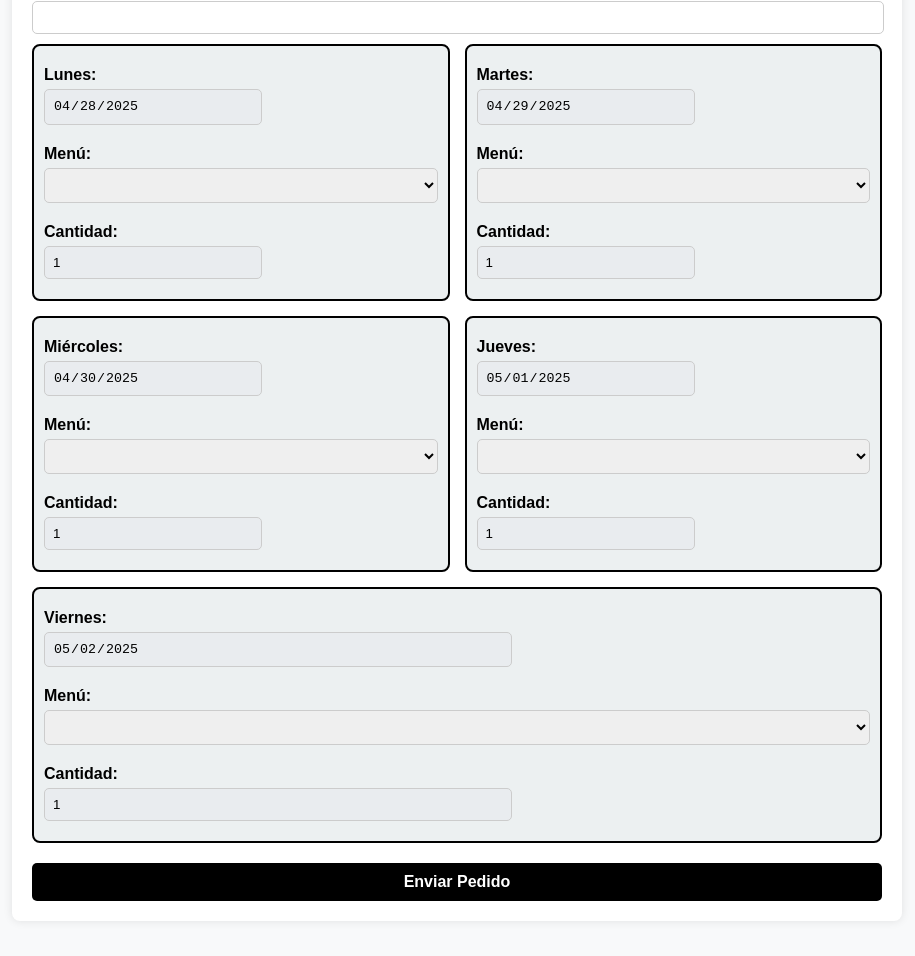
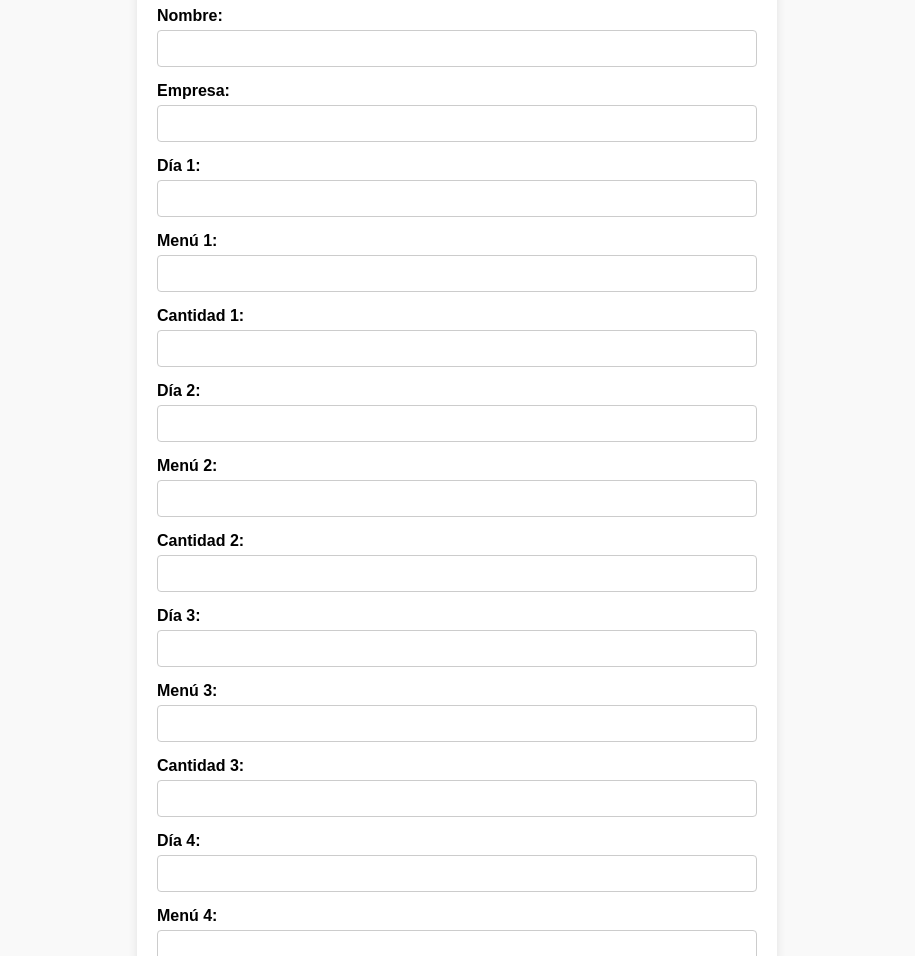
Before and after one commit to maxiosta10/EatViandas, a plain HTML site: page index.html in a window 1280 px wide. Shown: the part 263-1219 px from the top of the page, without its empty margins (183-1098 px from the left). Drawn offline with Linux system fonts and the light colour scheme.

Commit message:
Update index.html

```diff
--- a/index.html
+++ b/index.html
@@ -1,196 +1,242 @@
 <!DOCTYPE html>
 <html lang="es">
 <head>
-  <meta charset="UTF-8" />
-  <meta name="viewport" content="width=device-width, initial-scale=1.0"/>
-  <title>Eat Viandas - Pedido</title>
+  <meta charset="UTF-8">
+  <meta name="viewport" content="width=device-width, initial-scale=1.0">
+  <title>Formulario de Pedido</title>
   <style>
     body {
       font-family: Arial, sans-serif;
-      background-color: #f8f9fa;
-      text-align: center;
+      margin: 0;
       padding: 20px;
+      background-color: #f9f9f9;
     }
-    .logo img {
-      width: 200px;
-      margin-bottom: 20px;
-    }
-    .form-container {
+
+    .container {
+      max-width: 600px;
+      margin: auto;
       background: white;
       padding: 20px;
       border-radius: 8px;
-      box-shadow: 0 0 10px rgba(0, 0, 0, 0.1);
-      max-width: 850px;
-      margin: 0 auto;
+      box-shadow: 0 0 10px rgba(0,0,0,0.1);
     }
+
+    img.logo {
+      display: block;
+      margin: 0 auto 20px auto;
+      max-width: 200px;
+      height: auto;
+    }
+
+    h1 {
+      text-align: center;
+      color: #333;
+    }
+
+    .form-group {
+      margin-bottom: 15px;
+    }
+
     label {
       display: block;
-      text-align: left;
+      margin-bottom: 5px;
       font-weight: bold;
-      margin: 10px 0 5px;
     }
-    select, input {
-      width: calc(100% - 16px);
-      padding: 8px;
-      margin-bottom: 10px;
+
+    input, select {
+      width: 100%;
+      padding: 10px;
       border: 1px solid #ccc;
-      border-radius: 5px;
+      border-radius: 4px;
+      box-sizing: border-box;
     }
-    input[readonly] {
-      background-color: #e9ecef;
-      cursor: not-allowed;
-    }
-    .grid-container {
-      display: grid;
-      grid-template-columns: repeat(2, 1fr);
-      gap: 15px;
-    }
-    .day-block {
-      background: #ecf0f1;
-      padding: 10px;
-      border-radius: 8px;
-      text-align: left;
-      border: 2px solid black;
-    }
-    .day-block label, .day-block select, .day-block input {
-      width: 100%;
-    }
-    .full-width {
-      grid-column: span 2;
-    }
+
     button {
-      background-color: black;
+      background-color: #28a745;
       color: white;
-      padding: 10px;
+      padding: 12px;
       border: none;
-      border-radius: 5px;
+      border-radius: 4px;
       width: 100%;
       font-size: 16px;
       cursor: pointer;
+      position: relative;
+    }
+
+    button:disabled {
+      background-color: #94d3a2;
+      cursor: not-allowed;
+    }
+
+    .spinner {
+      display: none;
+      width: 20px;
+      height: 20px;
+      border: 3px solid #fff;
+      border-top: 3px solid #28a745;
+      border-radius: 50%;
+      animation: spin 1s linear infinite;
+      position: absolute;
+      top: 50%;
+      right: 20px;
+      transform: translateY(-50%);
+    }
+
+    @keyframes spin {
+      0% { transform: translateY(-50%) rotate(0deg); }
+      100% { transform: translateY(-50%) rotate(360deg); }
+    }
+
+    .message {
       margin-top: 20px;
-      font-weight: bold;
-    }
-    button:hover {
-      background-color: #219150;
+      text-align: center;
+      font-size: 18px;
     }
   </style>
 </head>
+
 <body>
-  <div class="logo">
-    <img src="https://github.com/maxiosta10/EatViandas/blob/main/logo.png?raw=true" alt="Logo Eat Viandas" />
+  <div class="container">
+    <img src="https://i.postimg.cc/0jJxyQTT/logo.png" alt="Logo" class="logo">
+    <h1>Formulario de Pedido</h1>
+
+    <form id="pedidoForm">
+
+      <div class="form-group">
+        <label for="nombre">Nombre:</label>
+        <input type="text" id="nombre" name="nombre" required>
+      </div>
+
+      <div class="form-group">
+        <label for="empresa">Empresa:</label>
+        <input type="text" id="empresa" name="empresa" required>
+      </div>
+
+      <div class="form-group">
+        <label for="dia1">Día 1:</label>
+        <input type="text" id="dia1" name="dia1">
+      </div>
+
+      <div class="form-group">
+        <label for="menu1">Menú 1:</label>
+        <input type="text" id="menu1" name="menu1">
+      </div>
+
+      <div class="form-group">
+        <label for="cantidad1">Cantidad 1:</label>
+        <input type="number" id="cantidad1" name="cantidad1" min="0">
+      </div>
+
+      <div class="form-group">
+        <label for="dia2">Día 2:</label>
+        <input type="text" id="dia2" name="dia2">
+      </div>
+
+      <div class="form-group">
+        <label for="menu2">Menú 2:</label>
+        <input type="text" id="menu2" name="menu2">
+      </div>
+
+      <div class="form-group">
+        <label for="cantidad2">Cantidad 2:</label>
+        <input type="number" id="cantidad2" name="cantidad2" min="0">
+      </div>
+
+      <div class="form-group">
+        <label for="dia3">Día 3:</label>
+        <input type="text" id="dia3" name="dia3">
+      </div>
+
+      <div class="form-group">
+        <label for="menu3">Menú 3:</label>
+        <input type="text" id="menu3" name="menu3">
+      </div>
+
+      <div class="form-group">
+        <label for="cantidad3">Cantidad 3:</label>
+        <input type="number" id="cantidad3" name="cantidad3" min="0">
+      </div>
+
+      <div class="form-group">
+        <label for="dia4">Día 4:</label>
+        <input type="text" id="dia4" name="dia4">
+      </div>
+
+      <div class="form-group">
+        <label for="menu4">Menú 4:</label>
+        <input type="text" id="menu4" name="menu4">
+      </div>
+
+      <div class="form-group">
+        <label for="cantidad4">Cantidad 4:</label>
+        <input type="number" id="cantidad4" name="cantidad4" min="0">
+      </div>
+
+      <div class="form-group">
+        <label for="dia5">Día 5:</label>
+        <input type="text" id="dia5" name="dia5">
+      </div>
+
+      <div class="form-group">
+        <label for="menu5">Menú 5:</label>
+        <input type="text" id="menu5" name="menu5">
+      </div>
+
+      <div class="form-group">
+        <label for="cantidad5">Cantidad 5:</label>
+        <input type="number" id="cantidad5" name="cantidad5" min="0">
+      </div>
+
+      <button type="submit" id="submitBtn">
+        Enviar Pedido
+        <div class="spinner" id="spinner"></div>
+      </button>
+
+    </form>
+
+    <div class="message" id="message"></div>
   </div>
 
-  <form action="https://script.google.com/macros/s/AKfycbzOJDQUQFJKcUxVJGvA3gRgAnJ4PtRcvv43rpDSqfjfqD-EeVdcK3a2eBSD9QrGanJI/exec" method="POST">
-    <div class="form-container">
-      <label for="empresa">Empresa:</label>
-      <input type="text" id="empresa" name="empresa" required />
+  <script>
+    const form = document.getElementById('pedidoForm');
+    const messageDiv = document.getElementById('message');
+    const submitBtn = document.getElementById('submitBtn');
+    const spinner = document.getElementById('spinner');
 
-      <label for="nombre">Nombre:</label>
-      <input type="text" id="nombre" name="nombre" required />
+    form.addEventListener('submit', async (e) => {
+      e.preventDefault();
 
-      <div class="grid-container">
-        <div class="day-block">
-          <label for="dia1">Lunes:</label>
-          <input type="date" id="dia1" name="dia1" readonly style="width: 200px;" />
-          <label for="menu1">Menú:</label>
-          <select id="menu1" name="menu1" required></select>
-          <label for="cantidad1">Cantidad:</label>
-          <input type="number" id="cantidad1" name="cantidad1" value="1" readonly style="width: 200px;" />
-        </div>
-        <div class="day-block">
-          <label for="dia2">Martes:</label>
-          <input type="date" id="dia2" name="dia2" readonly style="width: 200px;" />
-          <label for="menu2">Menú:</label>
-          <select id="menu2" name="menu2" required></select>
-          <label for="cantidad2">Cantidad:</label>
-          <input type="number" id="cantidad2" name="cantidad2" value="1" readonly style="width: 200px;" />
-        </div>
-        <div class="day-block">
-          <label for="dia3">Miércoles:</label>
-          <input type="date" id="dia3" name="dia3" readonly style="width: 200px;" />
-          <label for="menu3">Menú:</label>
-          <select id="menu3" name="menu3" required></select>
-          <label for="cantidad3">Cantidad:</label>
-          <input type="number" id="cantidad3" name="cantidad3" value="1" readonly style="width: 200px;" />
-        </div>
-        <div class="day-block">
-          <label for="dia4">Jueves:</label>
-          <input type="date" id="dia4" name="dia4" readonly style="width: 200px;" />
-          <label for="menu4">Menú:</label>
-          <select id="menu4" name="menu4" required></select>
-          <label for="cantidad4">Cantidad:</label>
-          <input type="number" id="cantidad4" name="cantidad4" value="1" readonly style="width: 200px;" />
-        </div>
-        <div class="day-block full-width">
-          <label for="dia5">Viernes:</label>
-          <input type="date" id="dia5" name="dia5" readonly style="width: 450px;" />
-          <label for="menu5">Menú:</label>
-          <select id="menu5" name="menu5" required></select>
-          <label for="cantidad5">Cantidad:</label>
-          <input type="number" id="cantidad5" name="cantidad5" value="1" readonly style="width: 450px;" />
-        </div>
-      </div>
+      submitBtn.disabled = true;
+      spinner.style.display = 'inline-block';
+      messageDiv.innerHTML = '';
 
-      <button type="submit">Enviar Pedido</button>
-    </div>
-  </form>
+      const formData = new FormData(form);
+      const data = {};
+      formData.forEach((value, key) => {
+        data[key] = value.trim();
+      });
 
-  <script>
-    function getNextMonday() {
-      const today = new Date();
-      const day = today.getDay();
-      const diff = day === 1 ? 0 : (day === 0 ? 1 : 8 - day);
-      today.setDate(today.getDate() + diff);
-      return today;
-    }
+      try {
+        const response = await fetch('https://script.google.com/macros/s/AKfycbxv2OOQsitkhXrQpkas_fRHlfWjTEEb6oocbA1ZMW55ThaBo88RdNHHKugMtFo8jlSB/exec', {
+          method: 'POST',
+          body: new URLSearchParams(data),
+        });
 
-    function formatDate(date) {
-      return date.toISOString().split('T')[0];
-    }
+        const text = await response.text();
 
-    function initializeDates() {
-      let monday = getNextMonday();
-      for (let i = 0; i < 5; i++) {
-        document.getElementById(`dia${i + 1}`).value = formatDate(monday);
-        monday.setDate(monday.getDate() + 1);
+        if (response.ok) {
+          messageDiv.innerHTML = `<span style="color:green;">${text}</span>`;
+          form.reset();
+        } else {
+          messageDiv.innerHTML = `<span style="color:red;">Error al enviar el pedido: ${text}</span>`;
+        }
+      } catch (error) {
+        messageDiv.innerHTML = `<span style="color:red;">Error de conexión: ${error.message}</span>`;
+      } finally {
+        submitBtn.disabled = false;
+        spinner.style.display = 'none';
       }
-    }
-
-    function getParams() {
-      const params = {};
-      location.search.substr(1).split("&").forEach(function (item) {
-        const [key, value] = item.split("=");
-        if (key) params[key] = decodeURIComponent(value);
-      });
-      return params;
-    }
-
-    function applyParams() {
-      const params = getParams();
-
-      if (params.empresa) {
-        document.getElementById("empresa").value = params.empresa;
-      }
-
-      if (params.menu) {
-        const opciones = params.menu.split(",");
-        for (let i = 1; i <= 5; i++) {
-          const select = document.getElementById(`menu${i}`);
-          select.innerHTML = "";
-          opciones.forEach(op => {
-            const option = document.createElement("option");
-            option.value = op;
-            option.textContent = op;
-            select.appendChild(option);
-          });
-        }
-      }
-    }
-
-    window.onload = function () {
-      initializeDates();
-      applyParams();
-    };
+    });
   </script>
 </body>
 </html>
```
